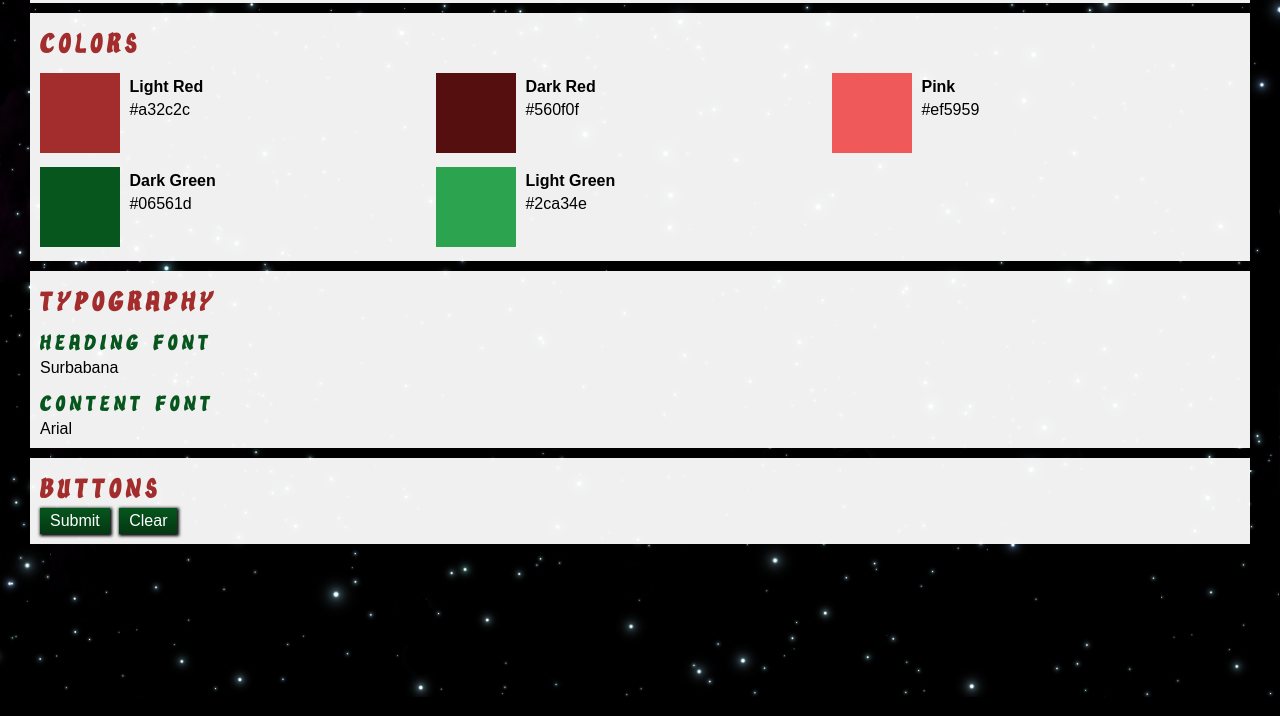
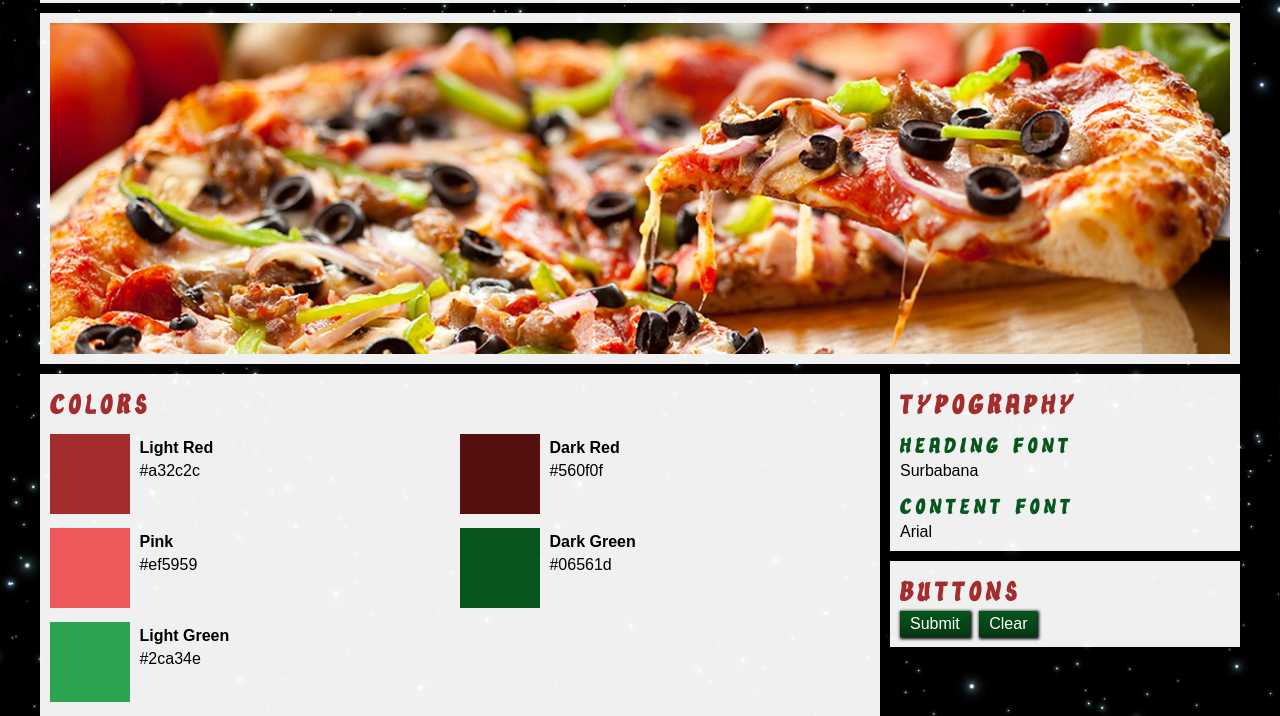
Before and after one commit to hockenburj1/project_final2_hockenbury_jesse, a plain HTML site: page index.html in a window 1280 px wide. Shown: the part 103-819 px from the top of the page. Drawn offline with Linux system fonts and the light colour scheme.

Commit message:
Adjusted layout to be multiple columns on larger devices

```diff
--- a/css/main.css
+++ b/css/main.css
@@ -12,12 +12,21 @@ body {
     padding: 15px;
     margin: 0;
     font: arial;
+    box-sizing: border-box;
+}
+
+* {
+    box-sizing: inherit;
+}
+
+#wrapper {
+    max-width: 1200px;
+    margin: 10px auto;
 }
 
 .content {
-    max-width: 1200px;
     background-color: rgba(255, 255, 255, 0.94);
-    margin: 10px auto;
+    margin-top: 10px;
     padding: 10px;
     overflow: hidden;
 }
@@ -42,6 +51,15 @@ p {
     margin: 0;
 }
 
+/* Banner */
+
+#banner {
+    display: block;
+    width: 100%;
+}
+
+/* Buttons */
+
 .button {
     color: white;
     text-decoration: none;
@@ -59,6 +77,9 @@ p {
 .buttons .button {
     margin-right: 5px;
 }
+
+
+/* Color Boxes */
 
 .color-box {
     margin-top: 10px;
@@ -122,8 +143,25 @@ p {
 }
 
 @media (min-width: 768px) {
+    #colors {
+        width: 70%;
+        float: left;
+    }
+
+    #typography {
+        width: calc(30% - 10px);
+        margin-left: 10px;
+        float: left;
+    }
+
+    #button-example {
+        width: calc(30% - 10px);
+        margin-left: 10px;
+        float: left;
+    }
+
     .color-box {
-        width: 33%;
+        width: 50%;
         float: left;
     }
 }
--- a/index.html
+++ b/index.html
@@ -9,11 +9,16 @@
     <link rel="stylesheet" href="css/main.css">
 </head>
 <body>
+    <div id="wrapper">
     <header class="content">
         <img src="img/logo.png" alt="Pizza Plannet" />
     </header>
 
     <section class="content">
+        <img id="banner" src="img/banner-1.jpg" alt="pizza banner" />
+    </section>
+
+    <section id="colors" class="content">
         <h2>Colors</h2>
         <div class="color-box">
             <div id="color1"></div>
@@ -56,7 +61,7 @@
         </div>
     </section>
 
-    <section class="content">
+    <section id="typography" class="content">
         <h2>Typography</h2>
 
         <h3>Heading Font</h3>
@@ -70,14 +75,14 @@
         </p>
     </section>
 
-    <section class="content">
+    <section id="button-example" class="content">
         <h2>Buttons</h2>
         <div class="buttons">
             <a href="#" class="button">Submit</a>
             <a href="#" class="button">Clear</a>
         </div>
     </section>
-
+    </div>
     <script src="js/main.js"></script>
 </body>
 </html>
```
